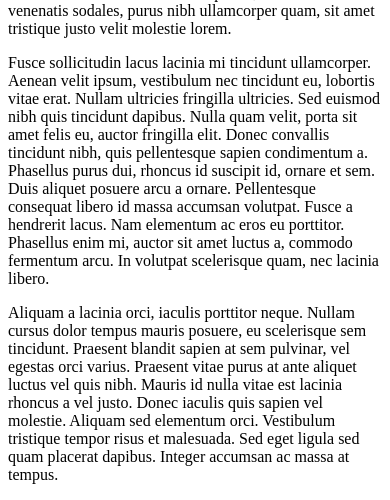
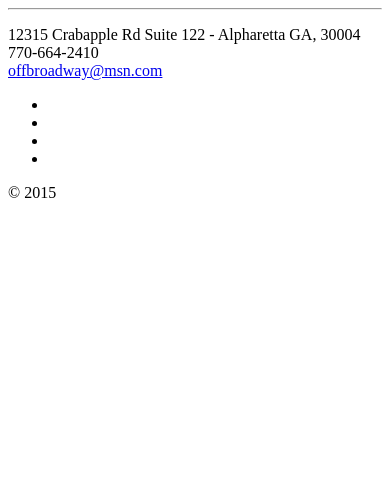
Before and after one commit to matthewtrask/off-broadway, a PHP site: template public/V2/app/templates/default/footer.php in a window 390 px wide. Shown: the part 695-1195 px from the top of the page. After the commit the page ends 893 px from the top, so only its background shows below. Run offline with PHP 8.4, Linux system fonts and the light colour scheme; the template is opened without the code that fills it, so the values that code supplies are empty; some libraries are stand-ins or nearby versions.

Commit message:
header and footer templates

```diff
--- a/public/V2/app/templates/default/footer.php
+++ b/public/V2/app/templates/default/footer.php
@@ -19,5 +19,30 @@
 $hooks->run('footer');
 ?>
 
+    </div>
+</div><!--/.page-container-->
+<footer>
+    <div class="container">
+        <div class="row">
+            <div class="col-xs-12 col-sm-12 col-md-12 col-lg-12"><hr />
+                <p class="text-center">12315 Crabapple Rd Suite 122 - Alpharetta GA, 30004 <br /> 770-664-2410 <br /><span id="footerEmail"><a href="mailto:offbroadway@msn.com">offbroadway@msn.com</a></span></p>
+            </div>
+            <div class="col-xs-12 col-sm-12 col-md-12 col-lg-12" id="footerSM">
+                <ul class="text-center">
+                    <li><a href="https://www.facebook.com/offbroadwaydancetheater"><i class="fa fa-facebook-official fa-2x"></i></a></li>
+                    <li><a href="https://twitter.com/offbroadwayga"><i class="fa fa-twitter-square fa-2x"></i></a></li>
+                    <li><a href="https://offbroadwaydance.wordpress.com/"><i class="fa fa-wordpress fa-2x"></i></a></li>
+                    <li><a href="https://www.youtube.com/channel/UCYE5UAeKu42oT4NNTOH6YMQ"><i class="fa fa-youtube-square fa-2x"></i></a></li>
+                </ul>
+            </div>
+            <div class="col-xs-12 col-sm-12 col-md-12 col-lg-12">
+                <p class="text-center" id="copy">&copy; <?php echo date("Y"); ?></p>
+<!--                <p class="text-center">Site Visitors: --><?php //include('counter.php'); ?><!--</p>-->
+            </div>
+        </div>
+    </div>
+</footer>
+
+
 </body>
 </html>
--- a/public/V2/app/templates/default/header.php
+++ b/public/V2/app/templates/default/header.php
@@ -20,8 +20,10 @@
 	<title><?php echo $data['title'].' - '.SITETITLE; //SITETITLE defined in app/Core/Config.php ?></title>
 
 	<!-- CSS -->
+	<link href='http://fonts.googleapis.com/css?family=Dosis:400,200,600' rel='stylesheet' type='text/css'>
 	<?php
 	Assets::css(array(
+		'//maxcdn.bootstrapcdn.com/font-awesome/4.3.0/css/font-awesome.min.css',
 		'//maxcdn.bootstrapcdn.com/bootstrap/3.3.4/css/bootstrap.min.css',
 		Url::templatePath() . 'css/style.css',
 	));
@@ -31,7 +33,8 @@
 
 	Assets::js(array(
 		Url::templatePath() . 'js/jquery.js',
-		'//maxcdn.bootstrapcdn.com/bootstrap/3.3.4/js/bootstrap.min.js'
+		'//maxcdn.bootstrapcdn.com/bootstrap/3.3.4/js/bootstrap.min.js',
+		Url::templatePath() . 'js/main.js'
 	));
 	?>
 
@@ -45,7 +48,7 @@
 <div class="page-container">
 
 	<!-- top navbar -->
-    <div class="navbar navbar-default navbar-fixed-top" role="navigation">
+    <div class="navbar navbar-default" role="navigation">
        <div class="container">
     	<div class="navbar-header">
            <button type="button" class="navbar-toggle" data-toggle="offcanvas" data-target=".sidebar-nav">
@@ -53,7 +56,6 @@
              <span class="icon-bar"></span>
              <span class="icon-bar"></span>
            </button>
-           <a class="navbar-brand" href="#">Off Broadway Children's Theatre</a>
     	</div>
        </div>
     </div>
@@ -67,54 +69,28 @@
               <li class="active"><a href="#">Home</a></li>
               <li><a href="#">What's New</a></li>
               <li><a href="#">Schools</a></li>
-              <li><a href="#">About Us</a></li>
+				<li><a href="#" data-toggle="dropdown" class="dropdown-toggle">About Us<b class="caret"></b></a>
+					<ul class="dropdown-menu menuDrop">
+						<li><a href="#">The Studio</a></li>
+						<li><a href="#">Teachers</a></li>
+					</ul>
+				</li>
+				<li><a href="#">OBD Troupe</a></li>
+				<li><a href="#" data-toggle="dropdown" class="dropdown-toggle">Classes<b class="caret"></b></a>
+					<ul class="dropdown-menu menuDrop"></ul>
+				</li>
+				<li><a href="#" data-toggle="dropdown" class="dropdown-toggle">Shows<b class="caret"></b></a>
+					<ul class="dropdown-menu menuDrop"></ul>
+				</li>
+				<li><a href="#">Register</a></li>
+				<li><a href="#">Box Office</a></li>
+				<li><a href="#">Contact</a></li>
             </ul>
         </div>
 
         <!-- main area -->
         <div class="col-xs-12 col-sm-9">
-          <h1>Shrink Width to Collapse Sidebar</h1>
-          <p>Lorem ipsum dolor sit amet, consectetur adipiscing elit. Phasellus in nisi eu arcu tempus vehicula.
-            Nulla faucibus cursus metus in sagittis. Nunc elit leo, imperdiet in ligula in, euismod varius est.
-            Aenean pellentesque lorem a porttitor placerat. Vestibulum placerat nunc ac rutrum fringilla. Donec
-            arcu leo, tempus adipiscing volutpat id, congue in purus. Pellentesque scelerisque mattis nibh vel
-            semper. Sed a risus purus. Fusce pulvinar, velit eget rhoncus facilisis, enim elit vulputate nisl, a
-            euismod diam metus eu enim. Nullam congue justo vitae justo accumsan, sit amet malesuada nulla sagittis.
-            Nam neque tellus, tristique in est vel, sagittis congue turpis. Aliquam nulla lacus, laoreet dapibus
-            odio vitae, posuere volutpat magna. Nam pulvinar lacus in sapien feugiat, sit amet vestibulum enim
-            eleifend. Integer sit amet ante auctor, lacinia sem quis, consectetur nulla.</p>
-
-          <p>Vestibulum porttitor massa eget pellentesque eleifend. Suspendisse tempor, nisi eu placerat auctor,
-            est erat tempus neque, pellentesque venenatis eros lorem vel quam. Nulla luctus malesuada porttitor.
-            Fusce risus mi, luctus scelerisque hendrerit feugiat, volutpat gravida nisi. Quisque facilisis risus
-            in lacus sagittis malesuada. Suspendisse non purus diam. Nunc commodo felis sit amet tortor
-            adipiscing varius. Fusce commodo nulla quis fermentum hendrerit. Donec vulputate, tellus sed
-            venenatis sodales, purus nibh ullamcorper quam, sit amet tristique justo velit molestie lorem.</p>
-
-          <p>Fusce sollicitudin lacus lacinia mi tincidunt ullamcorper. Aenean velit ipsum, vestibulum nec
-            tincidunt eu, lobortis vitae erat. Nullam ultricies fringilla ultricies. Sed euismod nibh quis
-            tincidunt dapibus. Nulla quam velit, porta sit amet felis eu, auctor fringilla elit. Donec
-            convallis tincidunt nibh, quis pellentesque sapien condimentum a. Phasellus purus dui, rhoncus
-            id suscipit id, ornare et sem. Duis aliquet posuere arcu a ornare. Pellentesque consequat libero
-            id massa accumsan volutpat. Fusce a hendrerit lacus. Nam elementum ac eros eu porttitor.
-            Phasellus enim mi, auctor sit amet luctus a, commodo fermentum arcu. In volutpat scelerisque
-            quam, nec lacinia libero.</p>
-
-          <p>Aliquam a lacinia orci, iaculis porttitor neque. Nullam cursus dolor tempus mauris posuere, eu
-            scelerisque sem tincidunt. Praesent blandit sapien at sem pulvinar, vel egestas orci varius.
-            Praesent vitae purus at ante aliquet luctus vel quis nibh. Mauris id nulla vitae est lacinia
-            rhoncus a vel justo. Donec iaculis quis sapien vel molestie. Aliquam sed elementum orci.
-            Vestibulum tristique tempor risus et malesuada. Sed eget ligula sed quam placerat dapibus.
-            Integer accumsan ac massa at tempus.</p>
-
-        </div><!-- /.col-xs-12 main -->
-    </div><!--/.row-->
-  </div><!--/.container-->
-</div><!--/.page-container-->
-		<script type="text/javascript">
-		$(document).ready(function() {
-  		$('[data-toggle=offcanvas]').click(function() {
-    		$('.row-offcanvas').toggleClass('active');
-  		});
-		});
-		</script>
+			<img src="<?php echo IMGDIR; ?>green-logo.png" id="logo" class="img-responsive center-block">
+			<h1 class="text-center" style="margin-bottom: 30px;">Connecting kids with their passion and each other</h1>
+		</div><!-- /.col-xs-12 main -->
+	  </div><!--/.row-->
```
